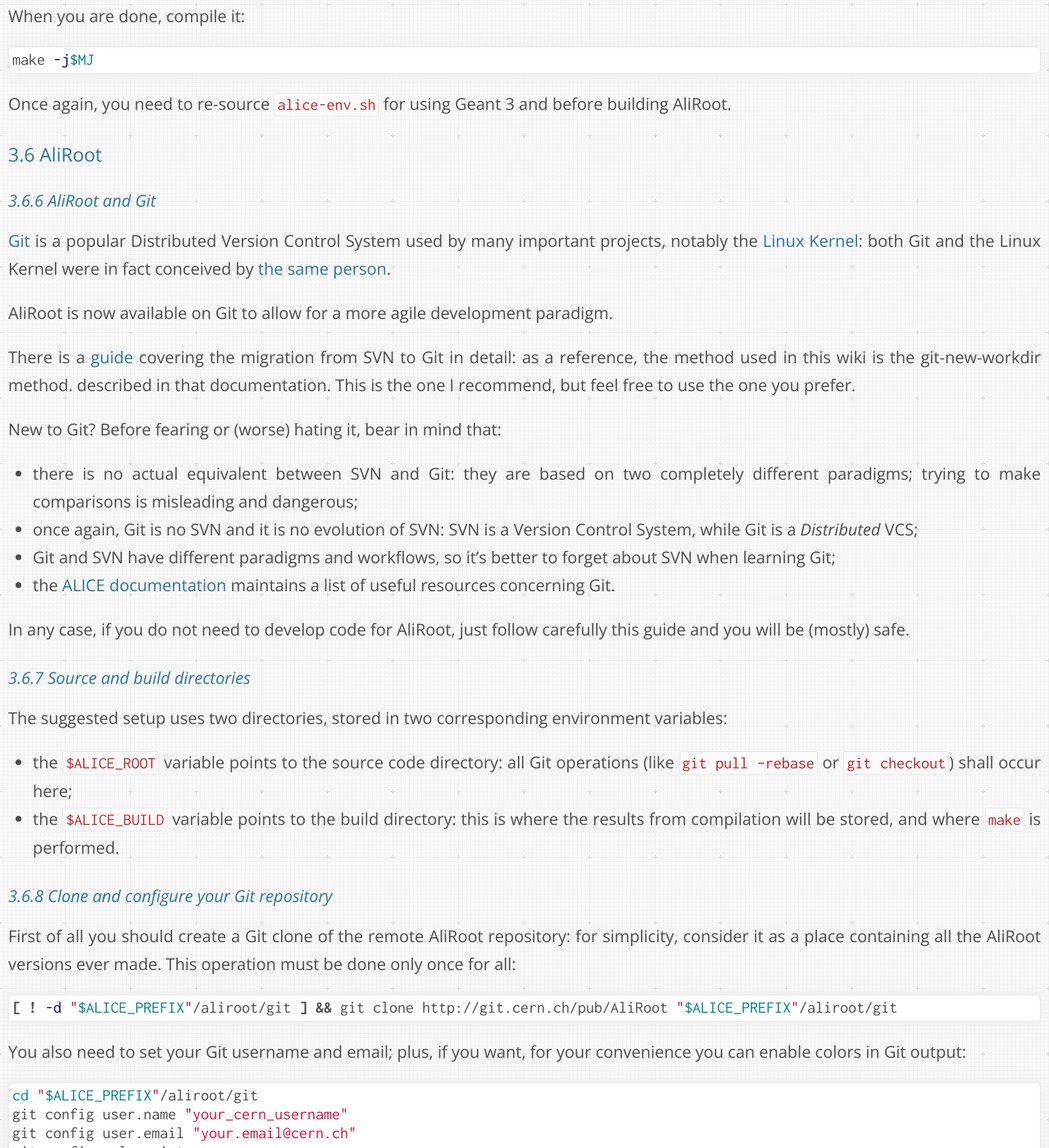
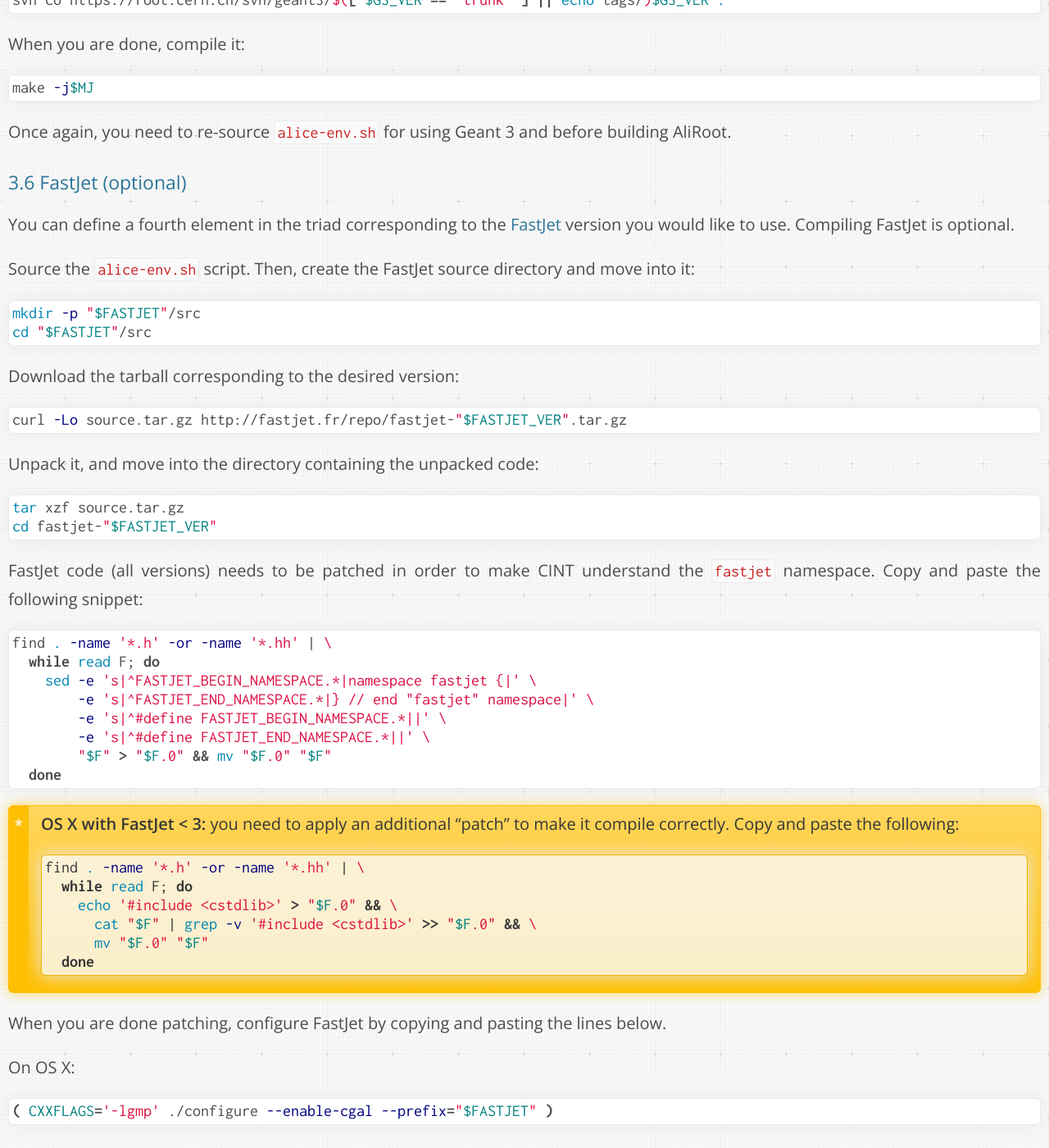
Before and after one commit to dberzano/dberzano.github.io, a Jekyll site: the page built from alice/install-aliroot/manual.md, in a window 1280 px wide and 1400 px high, scrolled down 7835 px. Shown: the whole window at 82% size. Built offline with Jekyll 4.4.1, drawn with Linux system fonts in a browser that asks for light colours; Markdown is read by kramdown in place of the engine named in the settings; some of the changed text lies outside the part shown.

Commit message:
Added FastJet instructions

````diff
--- a/alice/install-aliroot/manual.md
+++ b/alice/install-aliroot/manual.md
@@ -374,6 +374,85 @@
 and before building AliRoot.
 
 
+### FastJet (optional)
+
+You can define a fourth element in the triad corresponding to the
+[FastJet](http://fastjet.fr/) version you would like to use.
+**Compiling FastJet is optional.**
+
+Source the `alice-env.sh` script. Then, create the FastJet source
+directory and move into it:
+
+```bash
+mkdir -p "$FASTJET"/src
+cd "$FASTJET"/src
+```
+
+Download the tarball corresponding to the desired version:
+
+```bash
+curl -Lo source.tar.gz http://fastjet.fr/repo/fastjet-"$FASTJET_VER".tar.gz
+```
+
+Unpack it, and move into the directory containing the unpacked code:
+
+```bash
+tar xzf source.tar.gz
+cd fastjet-"$FASTJET_VER"
+```
+
+FastJet code (all versions) needs to be patched in order to make CINT
+understand the `fastjet` namespace. Copy and paste the following
+snippet:
+
+```bash
+find . -name '*.h' -or -name '*.hh' | \
+  while read F; do
+    sed -e 's|^FASTJET_BEGIN_NAMESPACE.*|namespace fastjet {|' \
+        -e 's|^FASTJET_END_NAMESPACE.*|} // end "fastjet" namespace|' \
+        -e 's|^#define FASTJET_BEGIN_NAMESPACE.*||' \
+        -e 's|^#define FASTJET_END_NAMESPACE.*||' \
+        "$F" > "$F.0" && mv "$F.0" "$F"
+  done
+```
+
+> **OS X with FastJet < 3:** you need to apply an additional "patch"
+> to make it compile correctly. Copy and paste the following:
+>
+> ```bash
+> find . -name '*.h' -or -name '*.hh' | \
+>   while read F; do
+>     echo '#include <cstdlib>' > "$F.0" && \
+>       cat "$F" | grep -v '#include <cstdlib>' >> "$F.0" && \
+>       mv "$F.0" "$F"
+>   done
+> ```
+
+When you are done patching, configure FastJet by copying and pasting
+the lines below.
+
+On **OS X**:
+
+```bash
+( CXXFLAGS='-lgmp' ./configure --enable-cgal --prefix="$FASTJET" )
+```
+
+On **Ubuntu**:
+
+```bash
+( CXXFLAGS='-Wl,--no-as-needed -lgmp' ./configure --enable-cgal --prefix="$FASTJET" )
+```
+
+Note that **enabling CGAL is optional**.
+
+If the configuration succeeded, compile FastJet with the usual
+command:
+
+```bash
+make -j$MJ install
+```
+
+
 ### AliRoot
 
 #### AliRoot and Git
````
